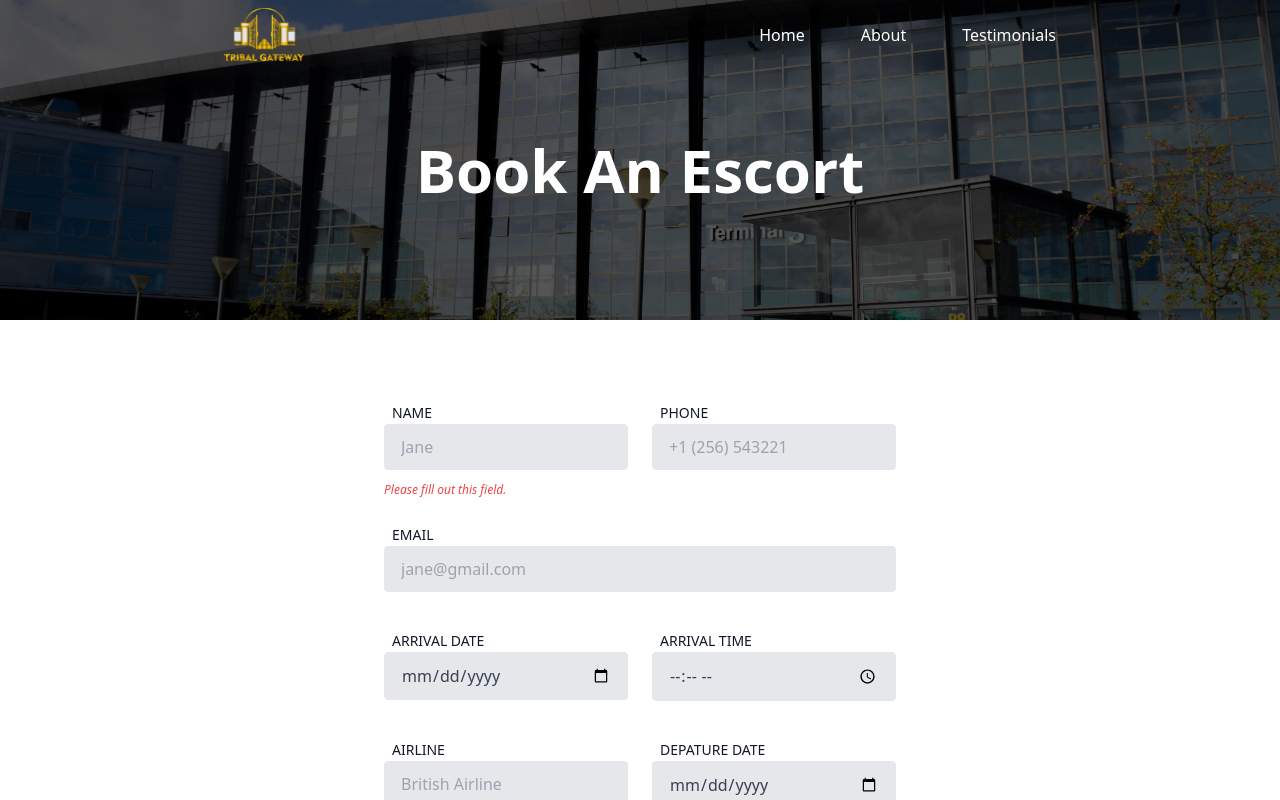
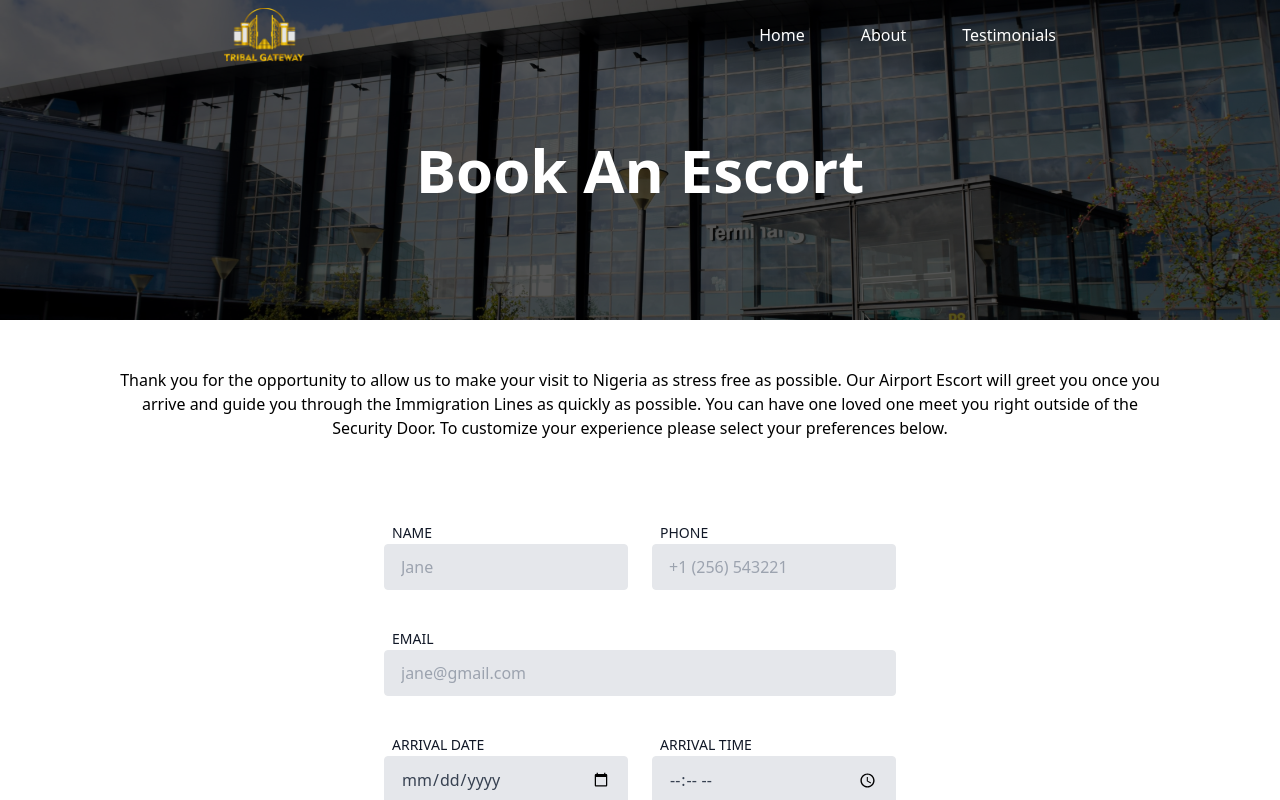
Before and after one commit to JC-Coder/tgw-airport-escort-website-react, a React (Vite) app: page /book-escort in a window 1280 px wide. Shown: the top 800 px of the page. Built offline with nearby package versions, Linux system fonts and the light colour scheme.

Commit message:
completed book escort  page

```diff
--- a/src/pages/BookEscort.jsx
+++ b/src/pages/BookEscort.jsx
@@ -16,6 +16,17 @@ const BookEscort = () => {
         </div>
       </div>
 
+      <div className={`${styles.paddingX}`}>
+        <p className="text-center font-medium mt-[3rem]">
+          Thank you for the opportunity to allow us to make your visit to
+          Nigeria as stress free as possible. Our Airport Escort will greet you
+          once you arrive and guide you through the Immigration Lines as quickly
+          as possible. You can have one loved one meet you right outside of the
+          Security Door. To customize your experience please select your
+          preferences below.{" "}
+        </p>
+      </div>
+
       {/* form component */}
       <div className={`flex justify-center my-[5rem] ${styles.paddingX}`}>
         <form class="w-full max-w-lg">
@@ -30,9 +41,9 @@ const BookEscort = () => {
                 type="text"
                 placeholder="Jane"
               />
-              <p class="text-red-500 text-xs italic">
+              {/* <p class="text-red-500 text-xs italic">
                 Please fill out this field.
-              </p>
+              </p> */}
             </div>
             <div class="w-full md:w-1/2 px-3">
               <label className={`${styles.formLabel}`} for="grid-last-name">
@@ -684,23 +695,55 @@ const BookEscort = () => {
             </div>
           </div>
 
-
           <div className="flex flex-col -mx-3 mb-6 shadow-lg p-4 space-y-2">
             <p className="text-[var(--yellow)] font-bold">CART</p>
 
-            <p className="font-medium">Escort Services <span className="text-xl">$ 0</span></p>
-            <p className="font-medium">Transportation <span className="text-xl">$ 0</span></p>
-            <p className="font-medium">Security <span className="text-xl">$ 0</span></p>
-            <p className="font-medium">T-Shirts <span className="text-xl">$ 0</span></p>
-            <p className="font-medium">Vat/Taxes <span className="text-xl">$ 0</span></p>
-            <p className="font-bold">SUBTOTAL <span className="text-xl">$ 0</span></p>
+            <p className="font-medium">
+              Escort Services <span className="text-xl">$ 0</span>
+            </p>
+            <p className="font-medium">
+              Transportation <span className="text-xl">$ 0</span>
+            </p>
+            <p className="font-medium">
+              Security <span className="text-xl">$ 0</span>
+            </p>
+            <p className="font-medium">
+              T-Shirts <span className="text-xl">$ 0</span>
+            </p>
+            <p className="font-medium">
+              Vat/Taxes <span className="text-xl">$ 0</span>
+            </p>
+            <p className="font-bold">
+              SUBTOTAL <span className="text-xl">$ 0</span>
+            </p>
           </div>
 
           <div>
             <p>DISCOUNT CODE: _NEWYEAR23</p>
             <p>Discount Amount $ 25</p>
 
-            <p>YOUR TOTAL IS : <span id="total" className=""> $ 0</span></p>
+            <p className="font-bold mt-2">
+              YOUR TOTAL IS :{" "}
+              <span id="total" className="">
+                {" "}
+                $ 0
+              </span>
+            </p>
+          </div>
+
+          <div className="bg-black rounded-md text-white p-3 mt-9 shadow-md opacity-90">
+            <p className="mb-3">
+              Payments can be sent via <br /> World Remit/Remitly/Sendwave
+              /Western Union
+            </p>
+
+            <p>Roberta Toniatte Bryant</p>
+            <p>
+              Lekki, Lagos, Nigeria <br /> tribalgatewayllc@gmail.com <br />
+              +234-913-903-0389
+            </p>
+
+            <p className="mt-3">Access Bank Acct#: 1662807523</p>
           </div>
         </form>
       </div>
```
